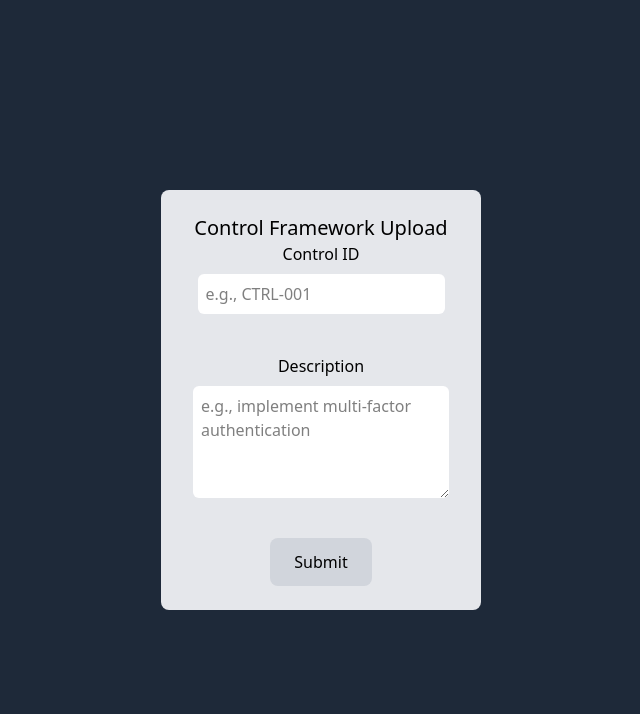
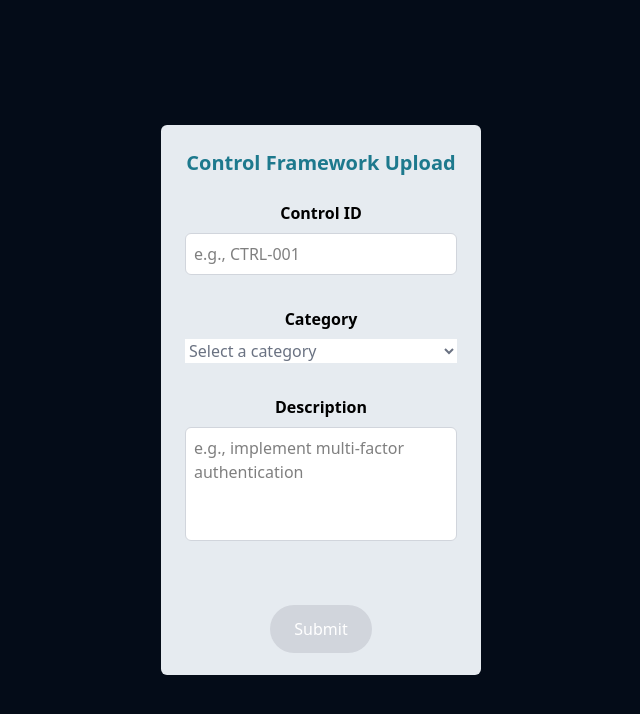
Before and after one commit to luther0929/Control-Form, a React (Vite) app: page / in a window 1280 px wide. Shown: the top 714 px of the page, without its empty margins (319-959 px from the left). Built offline with nearby package versions, Linux system fonts and the light colour scheme.

Commit message:
Added category dropdown

```diff
--- a/src/components/ControlUploadForm.tsx
+++ b/src/components/ControlUploadForm.tsx
@@ -4,8 +4,9 @@ import { useState } from "react";
 export const ControlUploadForm = () => {
 
   const [controlId, setControlId] = useState('');
+  const [category, setCategory] = useState('');
   const [description, setDescription] = useState('');
-  const [errors, setErrors] = useState({ controlId: '', description: '' });
+  const [errors, setErrors] = useState({ controlId: '', category: '', description: '' });
 
   const validateControlId = (value: string) => {
     const controlIdRegex = /^CTRL-\d{3}$/;
@@ -15,6 +16,17 @@ export const ControlUploadForm = () => {
     }
     if (!controlIdRegex.test(value)){
       return 'Format must be CTRL-XXX';
+    }
+    return '';
+  };
+
+  const validateCategory = (value: string) => {
+    const validCategories = ['Access Control', 'Data Protection', 'Monitoring'];
+    if (!value.trim()){
+      return 'Category is required';
+    }
+    if (!validCategories.includes(value)){
+      return 'Invalid category';
     }
     return '';
   };
@@ -37,8 +49,9 @@ export const ControlUploadForm = () => {
   const validateForm = () => {
     const controlIdError = validateControlId(controlId);
     const descriptionError = validateDescription(description);
-    setErrors({controlId: controlIdError, description: descriptionError});
-    return !controlIdError && !descriptionError;
+    const categoryError = validateCategory(category);
+    setErrors({controlId: controlIdError, category: categoryError, description: descriptionError});
+    return !controlIdError && !categoryError && !descriptionError;
   };
 
   const handleOnChangeControlId = (e: React.ChangeEvent<HTMLInputElement>) => {
@@ -51,6 +64,17 @@ export const ControlUploadForm = () => {
     const value = e.target.value;
     setErrors({ ...errors, controlId: validateControlId(value) });
   }
+
+  const handleOnChangeCategory = (e: React.ChangeEvent<HTMLSelectElement>) => {
+    const value = e.target.value;
+    setCategory(value);
+    setErrors({...errors, category: validateCategory(value)});
+  };
+
+  const handleOnBlurCategory = (e: React.FocusEvent<HTMLSelectElement>) => {
+    const value = e.target.value;
+    setErrors({...errors, category: validateCategory(value)});
+  };
 
   const handleOnChangeDescription = (e: React.ChangeEvent<HTMLTextAreaElement>) => {
     const value = e.target.value;
@@ -66,51 +90,74 @@ export const ControlUploadForm = () => {
   const handleSubmit = (e: React.FormEvent) => {
     e.preventDefault();
     if(validateForm()){
-      alert(`${controlId} successfully submitted`);
+      alert(`Control ID: ${controlId}\nCategory: ${category}\nDescription: ${description}\n\nsuccessfully submitted`);
     }
   };
 
   return(
-    <div className="flex flex-col justify-center items-center h-screen bg-gray-800">
-      <div className="flex flex-col items-center w-80 p-6 rounded-lg bg-gray-200">
-        <h2 className="text-xl text-center">Control Framework Upload</h2>
+    <div className="flex flex-col justify-center items-center h-screen bg-[#040c18]">
+      <div className="rounded-md p-6 bg-[#f7fbffee] h-[550px] w-80">
+        <h2 className="text-[#1d798d] text-xl font-bold text-center">Control Framework Upload</h2>
         <form
           onSubmit={handleSubmit}
-          className="flex flex-col items-center gap-2"
+          className="text-center items-center gap-4 my-6"
         >
-          <div className="flex flex-col text-center">
-            <label>Control ID</label>
+          <div className="flex flex-col">
+            <label className="font-semibold">Control ID</label>
             <input
               type='text'
               value={controlId}
               placeholder="e.g., CTRL-001"
               onChange={handleOnChangeControlId}
               onBlur={handleOnBlurControlId}
-              className="bg-white mt-2 rounded-md p-2"
+              className="bg-white mt-2 rounded-md p-2 border-1 border-gray-300"
             />
             <div className="min-h-8">
-              {errors.controlId && <p className="text-red-500 text-sm mt-2 text-center">{errors.controlId}</p>}
+              {errors.controlId && <p className="text-red-500 text-sm mt-2">{errors.controlId}</p>}
             </div>
           </div>
-          <div className="flex flex-col text-center min-w-64">
-            <label>Description</label>
+          <div className="flex flex-col">
+            <label
+              htmlFor="category"
+              className="font-semibold mb-2"
+            >
+              Category
+            </label>
+            <select
+              id="category"
+              value={category}
+              onChange={handleOnChangeCategory}
+              onBlur={handleOnBlurCategory}
+              className={`bg-white ${category=='' ? 'text-gray-500' : 'text-black'}`}
+            >
+              <option value='' className="text-gray-500">Select a category</option>
+              <option value='Access Control' className="text-black">Access Control</option>
+              <option value='Data Protection' className="text-black">Data Protection</option>
+              <option value='Monitoring' className="text-black">Monitoring</option>
+            </select>
+            <div className="min-h-8">
+              {errors.category && <p className="text-red-500 text-sm mt-2">{errors.category}</p>}
+            </div>
+          </div>
+          <div className="flex flex-col">
+            <label className="font-semibold">Description</label>
             <textarea
               value={description}
               placeholder='e.g., implement multi-factor authentication'
               onChange={handleOnChangeDescription}
               onBlur={handleOnBlurDescription}
               rows={4}
-              maxLength={500}
-              className="bg-white p-2 rounded-md mt-2"
+              maxLength={400}
+              className="bg-white p-2 rounded-md mt-2 border border-gray-300 max-h-32 resize-none"
             />
-            <div className="min-h-8">
-              {errors.description && <p className="text-red-500 text-sm mt-2 text-center">{errors.description}</p>}
+            <div className="min-h-12">
+              {errors.description && <p className="text-red-500 text-sm mt-2">{errors.description}</p>}
             </div>
           </div>
             <button
               type='submit'
-              disabled={!controlId || !description || !!errors.controlId || !!errors.description}
-              className="bg-blue-300 px-6 py-3 rounded-lg hover:bg-green-400 disabled:bg-gray-300 disabled:cursor-not-allowed"
+              disabled={!controlId || !category || !description || !!errors.controlId || !!errors.category || !!errors.description}
+              className="bg-[#1d798d] text-white px-6 py-3 mt-4 rounded-full hover:bg-green-400 disabled:bg-gray-300 disabled:cursor-not-allowed"
               >
               Submit
             </button>
```
